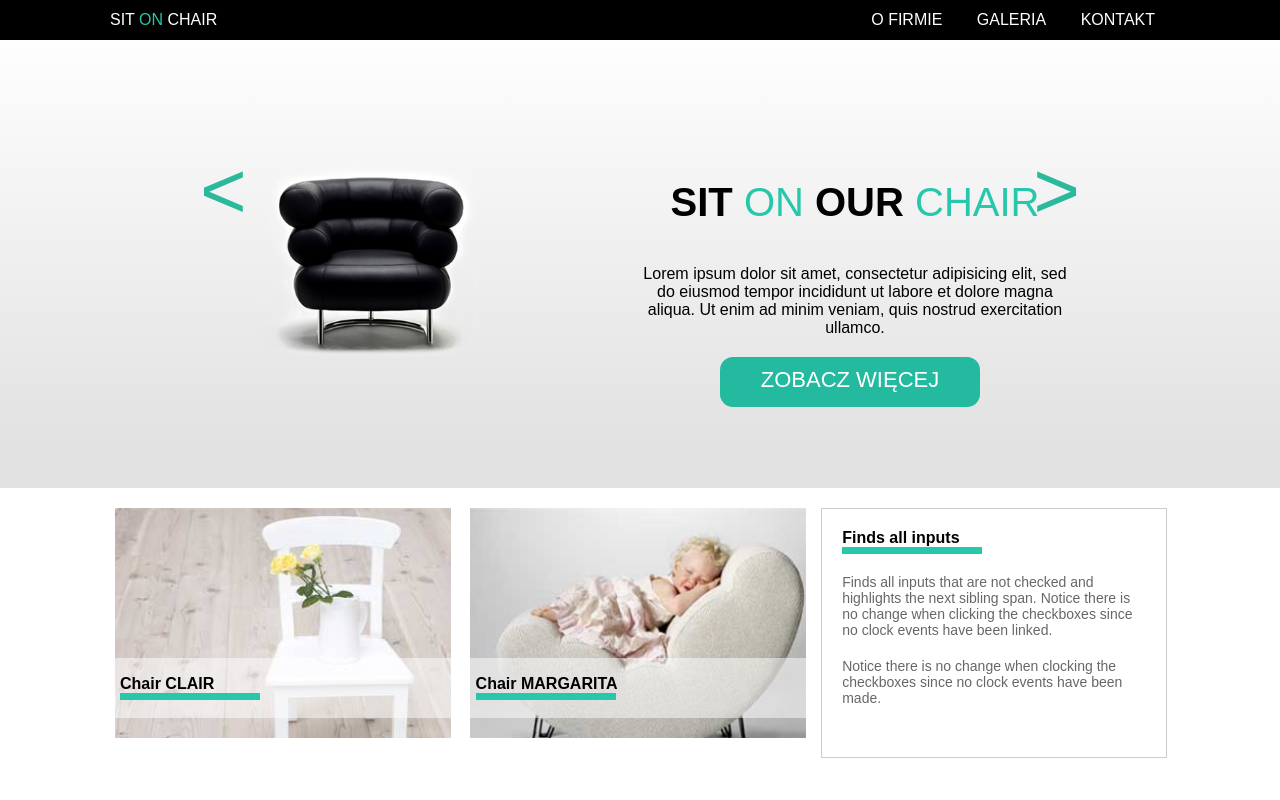
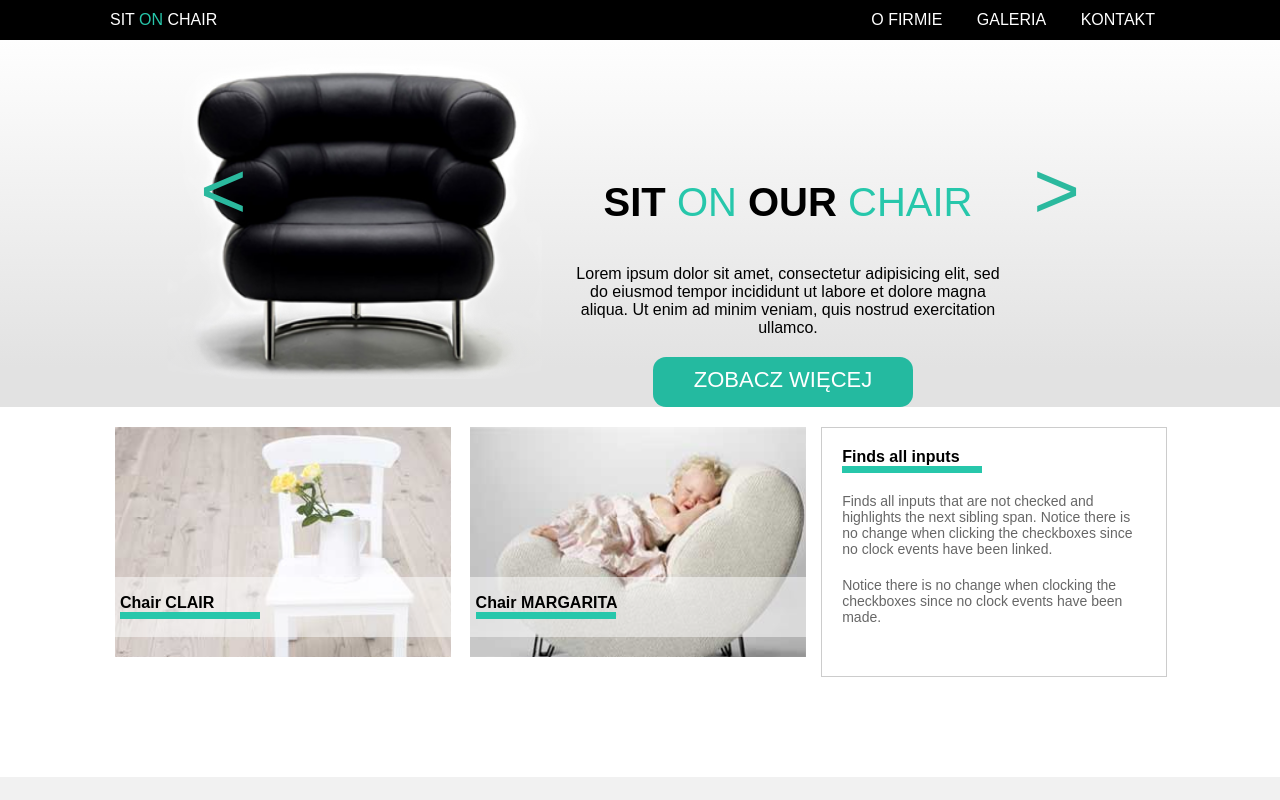
Before and after one commit to oskarjarosz/Sit_on_chair_oskarjarosz, a plain HTML site: page index.html in a window 1280 px wide. Shown: the top 800 px of the page. Drawn offline with Linux system fonts and the light colour scheme; a web font is replaced by a local one.

Commit message:
Add new elements in html&css for slider

```diff
--- a/css/style.css
+++ b/css/style.css
@@ -153,10 +153,32 @@ border-bottom: 10px solid transparent;
   height: 500px;
 }
 
-.slider-photo{
-  width: 50%;
-  float: left;
-  padding: 100px;
+.slider-photos li {
+  display: none;
+  height:339px;
+  width:473px;
+  float:left;
+}
+.slider-photos .visible {
+  display: block;
+}
+.slider-img-one {
+  background: url(../images/black_chair.png);
+  background-repeat: no-repeat;
+  background-size: 124%;
+  background-position: 34% 39%;
+}
+.slider-img-two {
+  background: url(../images/orange.png);
+  background-repeat: no-repeat;
+  background-size: 94%;
+  background-position: 85% 163%;
+}
+.slider-img-three {
+  background: url(../images/red.png);
+  background-repeat: no-repeat;
+  background-size: 109%;
+  background-position: 34% 39%;
 }
 
 .slider-text {
--- a/index.html
+++ b/index.html
@@ -34,8 +34,12 @@
         <div class="container clearfix">
           <p class="slider"><</p>
           <p class="slider">></p>
-            <div class="slider-photo">
-                <img src="images/black_chair.png" alt="black chair"/>
+            <div class="slider-photos">
+              <ul>
+                 <li class="slider-img-one visible"></li>
+                 <li class="slider-img-two"></li>
+                 <li class="slider-img-three"></li>
+             </ul>
             </div>
             <div class="slider-text">
               <h2>Sit <span>on</span> our <span>chair</span></h2>
```
Also changed, not shown: images/orange.png (added), images/red.png (added).
